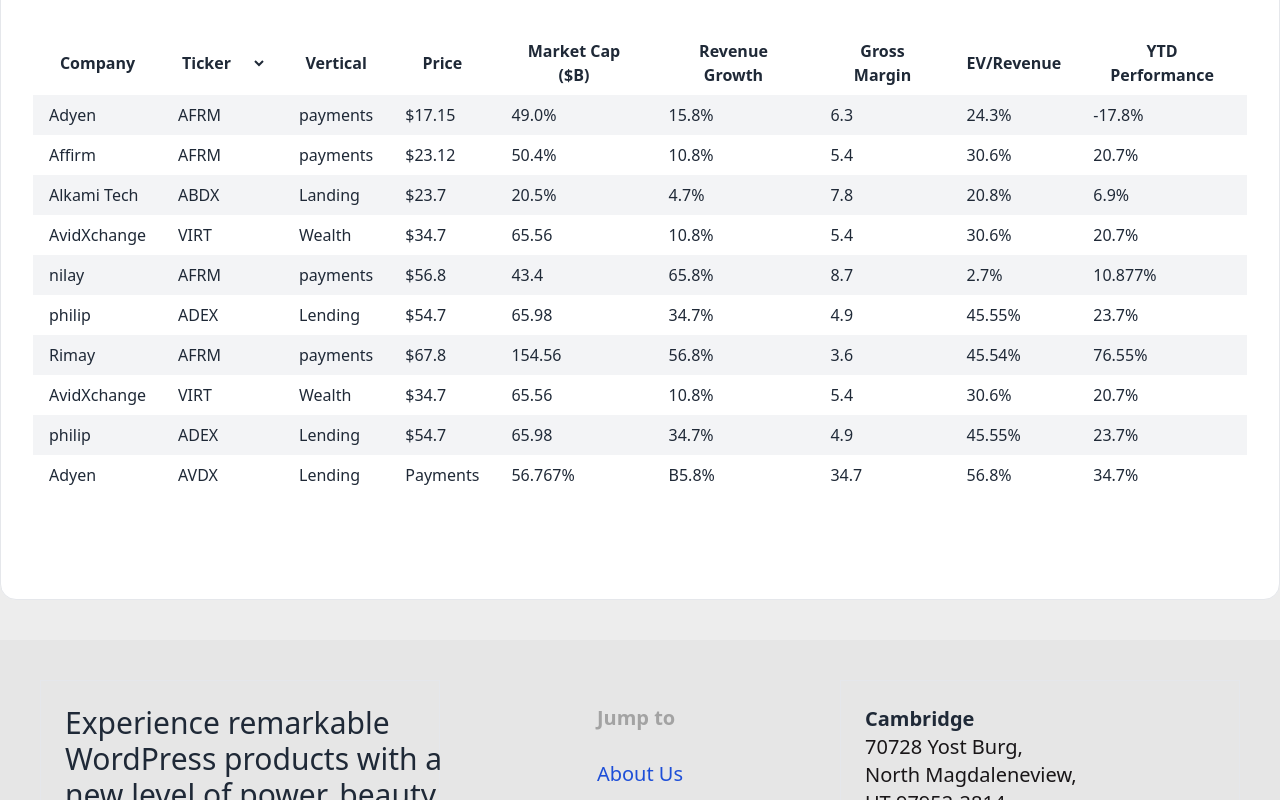
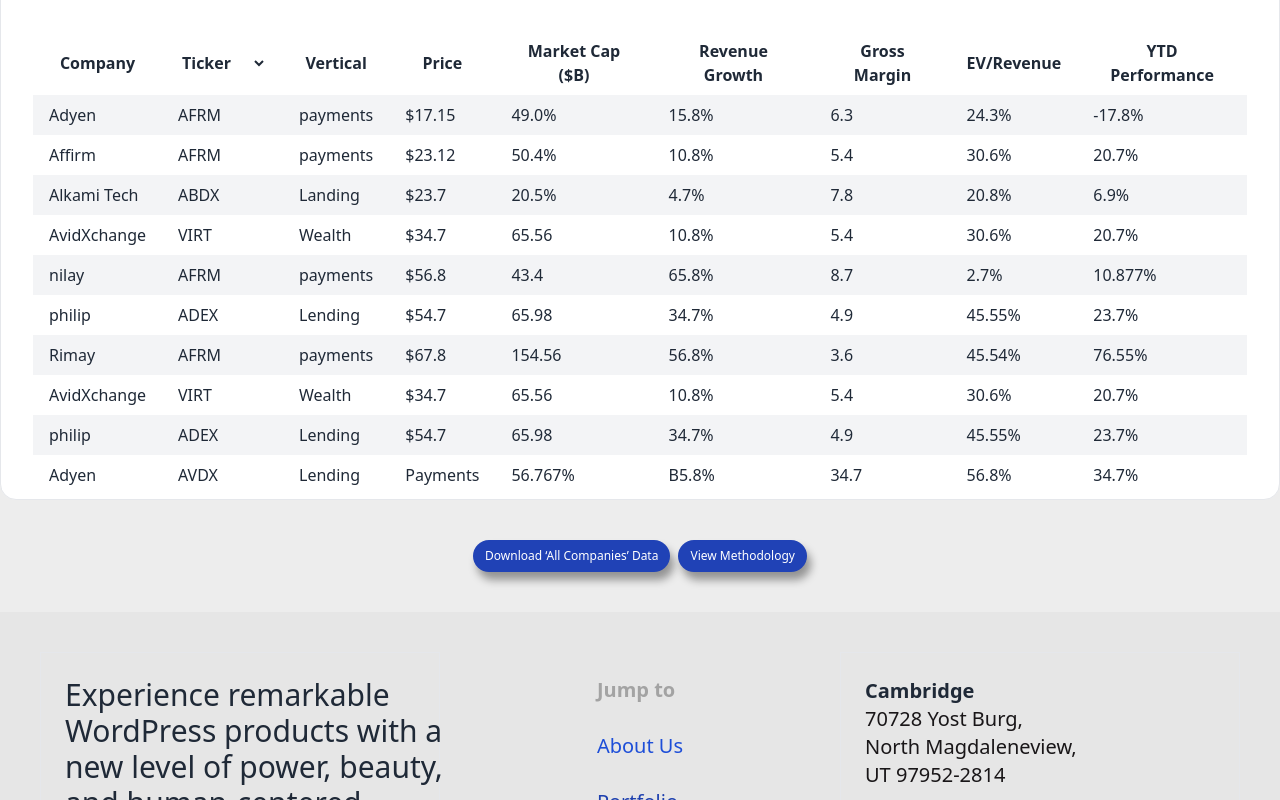
Before and after one commit to jaynabKhatun/Wappol-project-1, a React (Vite) app: page / in a window 1280 px wide. Shown: the part 956-1756 px from the top of the page. Built offline with nearby package versions, Linux system fonts and the light colour scheme.

Commit message:
complete all companies & add button

```diff
--- /dev/null
+++ b/src/Components/Button.jsx
@@ -0,0 +1,11 @@
+
+const Button = () => {
+    return (
+        <div className="flex justify-center items-center mt-10 mb-10 gap-2  ">
+            <button className="px-3 py-2 rounded-full bg-[#2042B6] text-white shadow-[4.0px_8.0px_8.0px_rgba(0,0,0,0.38)] text-xs">Download ‘All Companies’ Data</button>
+            <button className="px-3 py-2 rounded-full bg-[#2042B6] text-white shadow-[4.0px_8.0px_8.0px_rgba(0,0,0,0.38)] text-xs">View Methodology</button>
+        </div>
+    );
+};
+
+export default Button;
--- a/src/Pages/Home/AllCompanies/AllCompanies.jsx
+++ b/src/Pages/Home/AllCompanies/AllCompanies.jsx
@@ -2,7 +2,7 @@
 
 const AllCompanies = () => {
   return (
-    <div className="h-[700px] bg-[#FFF] rounded-2xl border mt-14 mb-10 p-8 ">
+    <div className="h-[600px] bg-[#FFF] rounded-2xl border mt-14  p-8 ">
       <div className="flex justify-between ">
         <div>
           <h1 className="md:text-5xl text-3xl font-serif">All Companies</h1>
--- a/src/Pages/Home/Banner/Banner.jsx
+++ b/src/Pages/Home/Banner/Banner.jsx
@@ -44,7 +44,7 @@
           </p>
         </div>
         {/* 3nd */}
-        <div className="absolute bottom-10  right-10 ">
+        <div className="absolute bottom-10  right-10  ">
           <button className="btn shadow-2xl btn-circle">
             <FaArrowDown/>
           </button>
--- a/src/Pages/Home/Home/Home.jsx
+++ b/src/Pages/Home/Home/Home.jsx
@@ -1,3 +1,4 @@
+import Button from "../../../Components/Button";
 import AllCompanies from "../AllCompanies/AllCompanies";
 import Banner from "../Banner/Banner";
 
@@ -6,6 +7,7 @@
     <div >
       <Banner></Banner>
       <AllCompanies></AllCompanies>
+      <Button></Button>
     </div>
   );
 };
```
